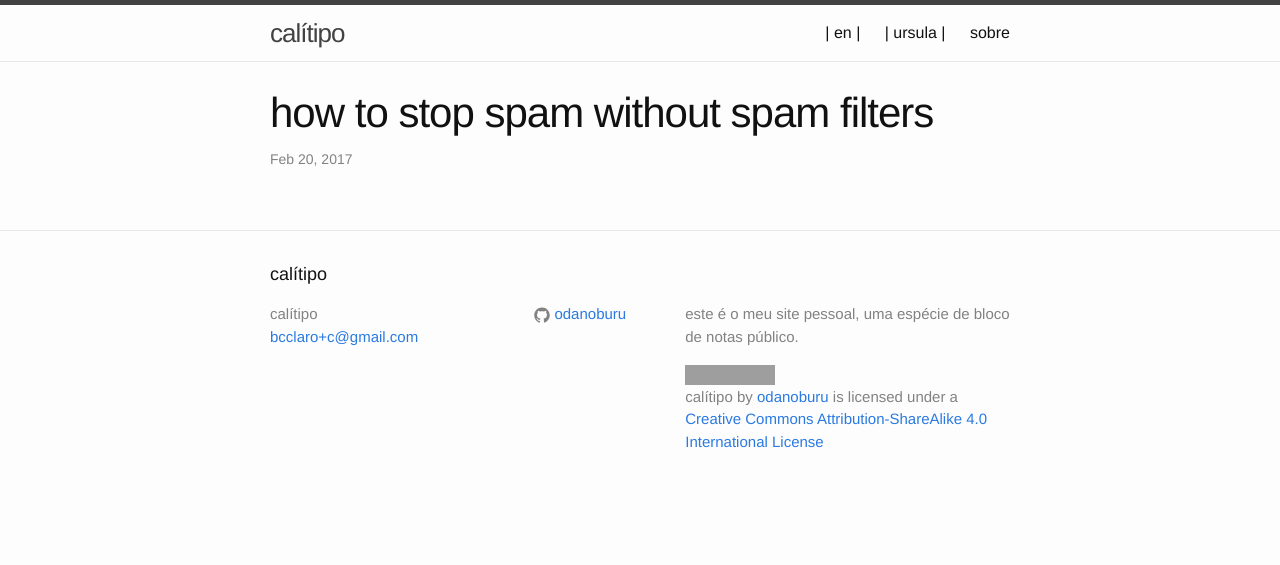
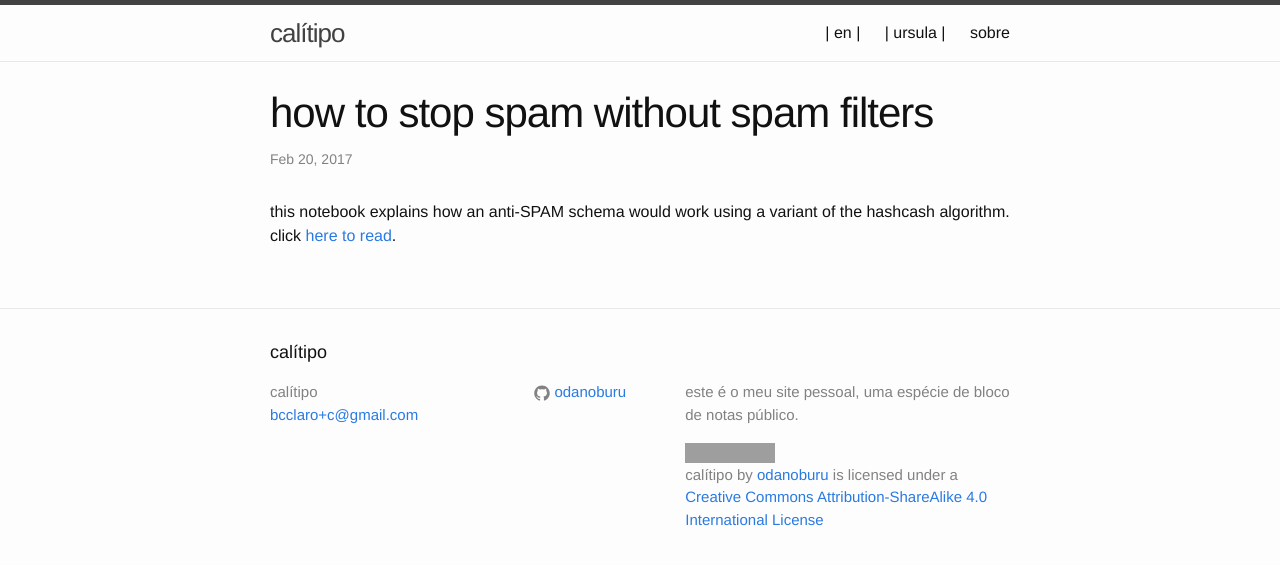
Before and after one commit to odanoburu/odanoburu.github.io, a Jekyll site: the page built from _posts/2017-02-20-how-to-stop-spam-without-spam-filters.md, in a window 1280 px wide. Shown: the top 565 px of the page. Built offline with Jekyll 4.4.1, drawn with Linux system fonts in a browser that asks for light colours; grey boxes are pictures that could not be loaded.

Commit message:
add text to post

```diff
--- a/_posts/2017-02-20-how-to-stop-spam-without-spam-filters.md
+++ b/_posts/2017-02-20-how-to-stop-spam-without-spam-filters.md
@@ -6,3 +6,5 @@
 excerpt: this notebook explains how an anti-SPAM schema would work using a variant of the hashcash algorithm. click <a href="https://odanoburu.github.io/hash-cash">here to read</a>.
 lang: "en"
 ---
+
+this notebook explains how an anti-SPAM schema would work using a variant of the hashcash algorithm. click <a href="https://odanoburu.github.io/hash-cash">here to read</a>.
```
